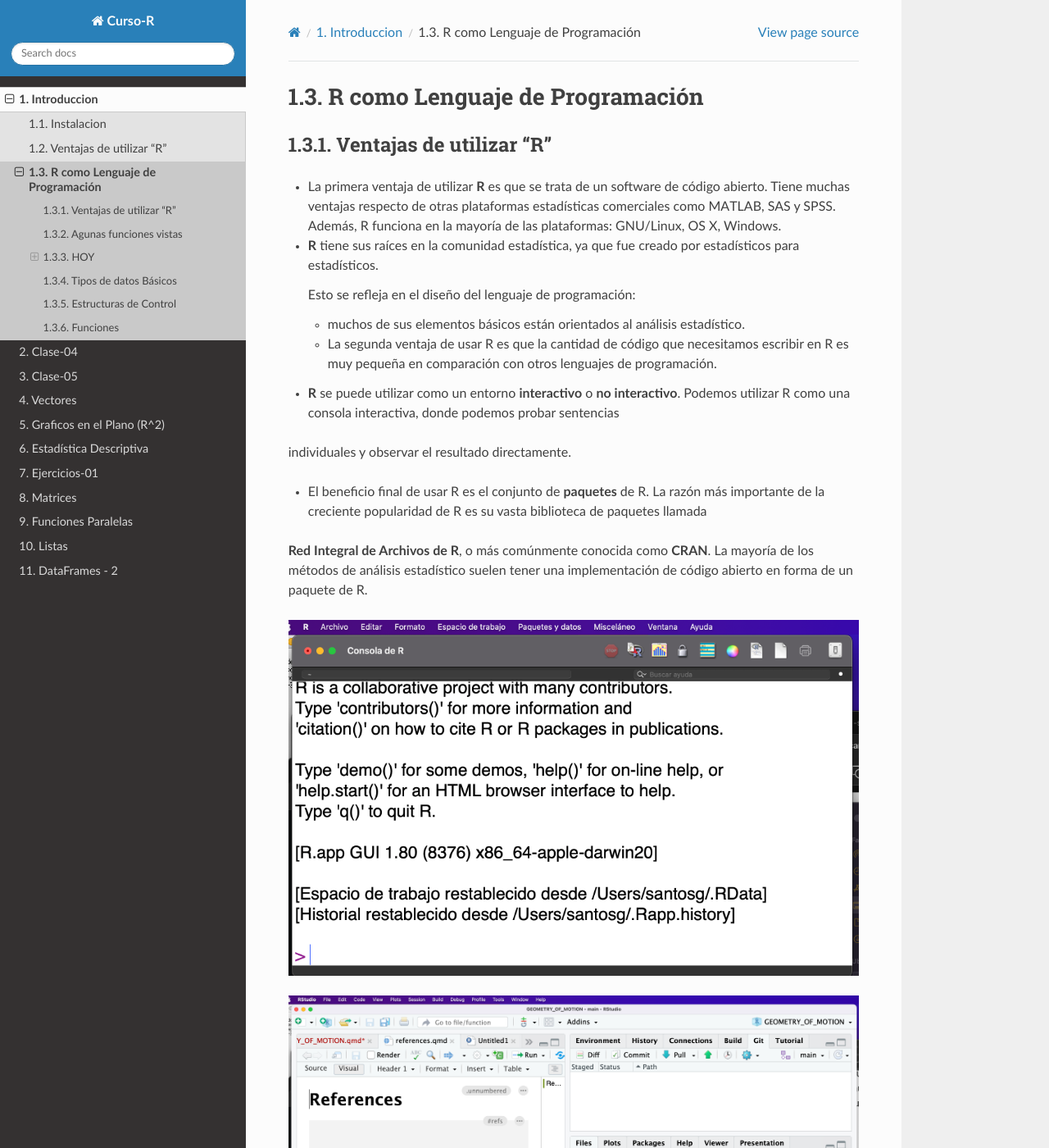
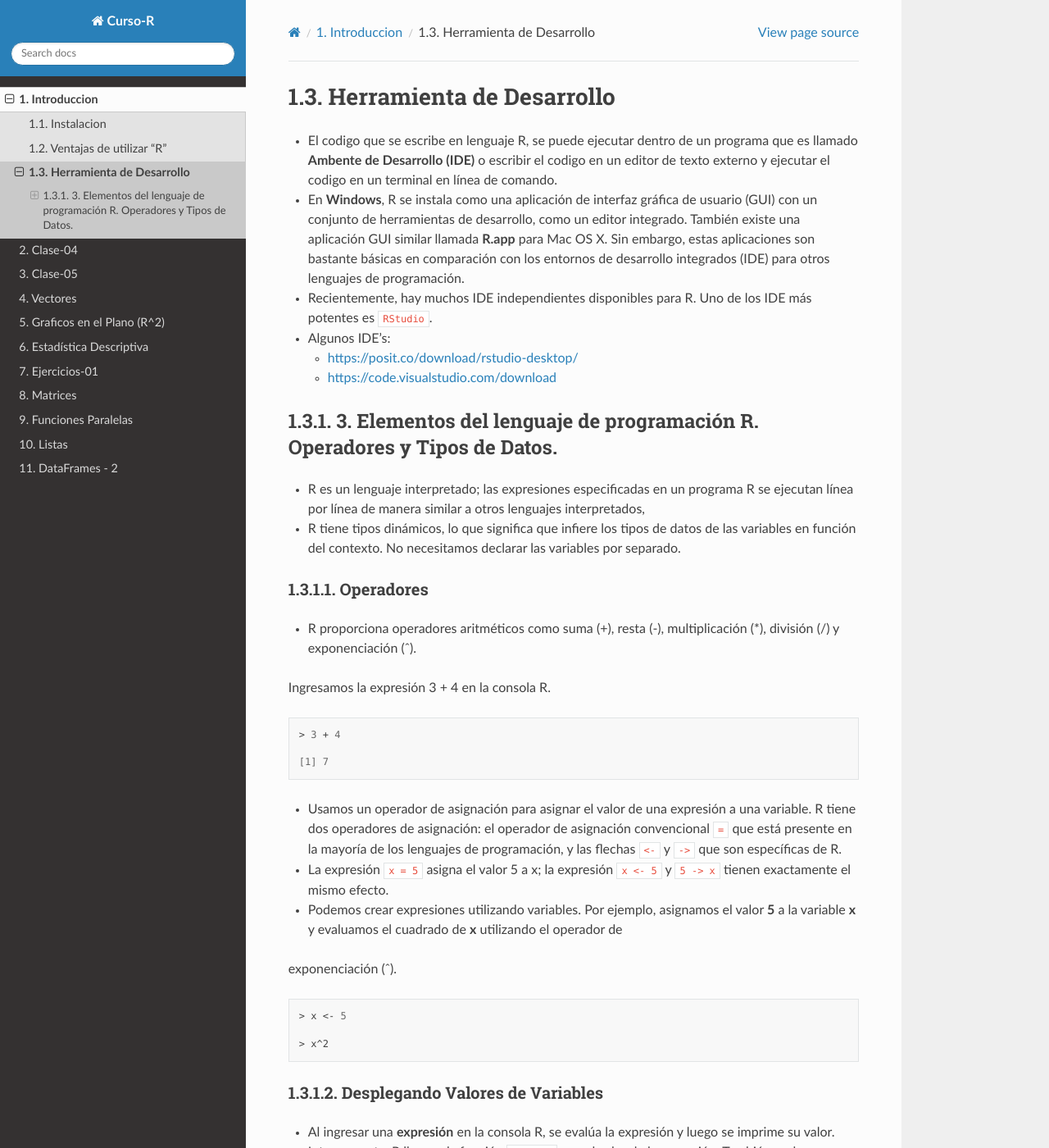
Before and after one commit to matecom57/santosg57-curso-r, a Sphinx documentation site: the page built from docs/source/Introduccion/herramientas-desarrollo.rst, in a window 1280 px wide and 1400 px high. Shown: the whole window at 82% size. Built offline with Sphinx 7.4.7 and the Read the Docs theme 3.1.0, drawn with Linux system fonts in a browser that asks for light colours; some of the changed text lies outside the part shown.

```diff
--- a/docs/source/Introduccion/herramientas-desarrollo.rst
+++ b/docs/source/Introduccion/herramientas-desarrollo.rst
@@ -1,76 +1,5 @@
-R como Lenguaje de Programación
-===============================
-
-Ventajas de utilizar "R"
-------------------------
-
--  La primera ventaja de utilizar **R** es que se trata de un software de código abierto. Tiene muchas ventajas respecto de otras plataformas estadísticas comerciales como MATLAB, SAS y SPSS. Además, R funciona en la mayoría de las plataformas: GNU/Linux, OS X, Windows.
-
-- **R** tiene sus raíces en la comunidad estadística, ya que fue creado por estadísticos para estadísticos.
-
-  Esto se refleja en el diseño del lenguaje de programación:
-
-  * muchos de sus elementos básicos están orientados al análisis estadístico.
-
-  * La segunda ventaja de usar R es que la cantidad de código que necesitamos escribir en R es muy pequeña en comparación con otros lenguajes de programación.
-
-- **R** se puede utilizar como un entorno **interactivo** o **no interactivo**. Podemos utilizar R como una consola interactiva, donde podemos probar sentencias
-individuales y observar el resultado directamente.
-
-- El beneficio final de usar R es el conjunto de **paquetes** de R. La razón más importante de la creciente popularidad de R es su vasta biblioteca de paquetes llamada
-**Red
-Integral de Archivos de R**, o más comúnmente conocida como **CRAN**. La mayoría de los métodos de análisis estadístico suelen tener una implementación de código abierto
-en forma de un paquete de R.
-
-.. image:: rr.png
-
-.. image:: rstudio.png
-
-Agunas funciones vistas
------------------------
-
-.. code:: Bash
-
-   ls()    - lista las variables definidas que estan en memoria de R
-
-   rm()    - borra variables que estan en memoria
-
-   getwd() - te dice en que directorio de trabajo esta ubicado
-
-   setwd() - cambiarte de directorio de trabajo
-
-   dir()   - listas el contenido del directorio de trabajo
-
-
-HOY
----
-
-1. Instalación de R
-
-2. Herramientas de desarrollo
-
-3. Elementos del lenguaje de programación R, como los **operadores** y los **tipos de datos**.
-
-4.  Sintaxis de diferentes estructuras, como las **sentencias condicionales** y los **bucles**, junto con las **funciones**.
-
-5.  Carga de **paquetes** R desde Comprehensive R Archive Network (**CRAN**).
-
-6. Ejecución del código R fuera de la consola R mediante ``Rscript``.
-
-
-------------------------------------------------------------
-
-1. Instalación de R
-*******************
-
-- Hay dos formas de instalar R, descargar un archivo  binario de R o descargar el codigo fuente de R y compilar este codigo.
-
-- El lenguaje R se desarolla en versiones y estas se representancon números de secuencia y un nombre.
-
-- El repositorio de softeare de este lenguaje esta en: https://www.r-project.org/
-
-2.Herramientas de desarrollo
-****************************
+Herramienta de Desarrollo
+=========================
 
 - El codigo que se escribe en lenguaje R, se puede ejecutar dentro de un programa que es llamado **Ambente de Desarrollo (IDE)** o escribir el codigo en un editor de texto externo y ejecutar el codigo en un terminal en línea de comando.
 
```
